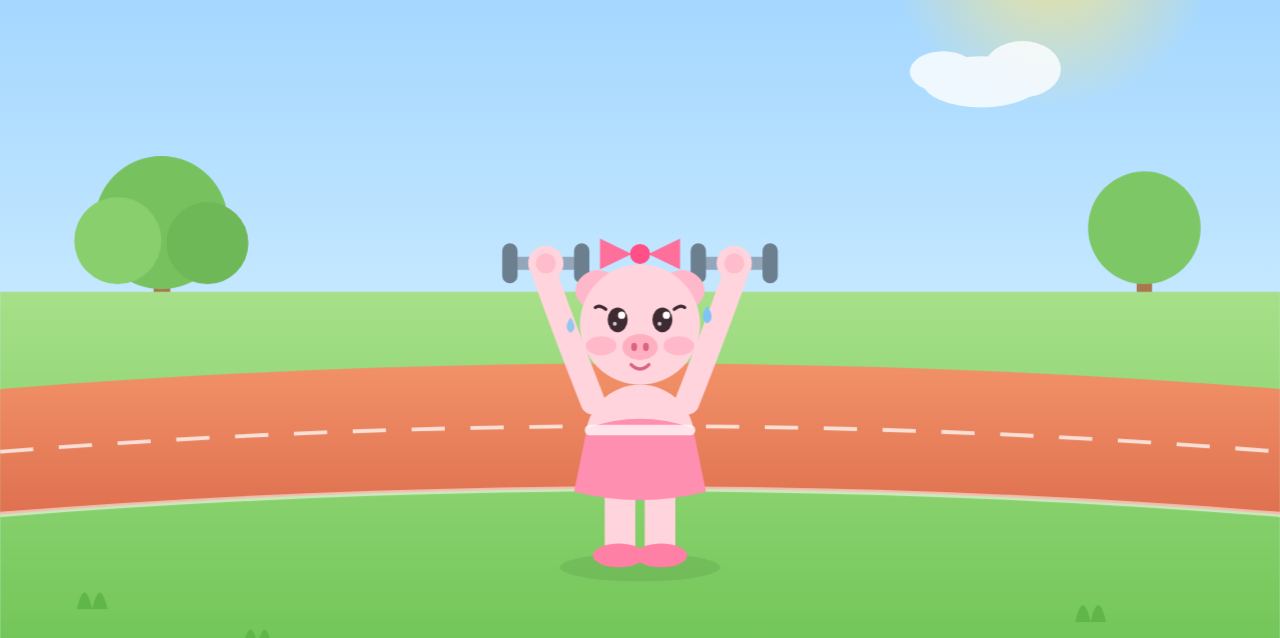
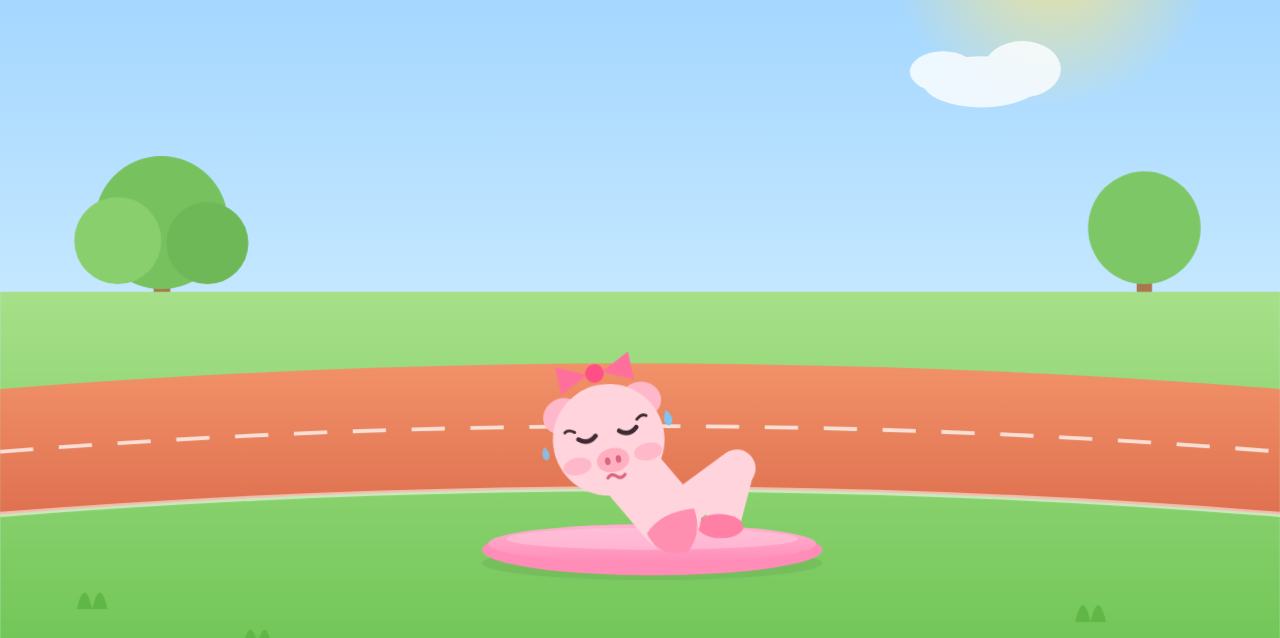
Before and after one commit to NebulaPrime/NebulaPrime.github.io, a plain HTML site: page index.html in a window 1280 px wide. Shown: the part 162-800 px from the top of the page. Drawn offline with Linux system fonts and the light colour scheme.

Commit message:
abs workout on mat

```diff
--- a/index.html
+++ b/index.html
@@ -33,10 +33,11 @@
     z-index:2;
   }
 
-  .pig{animation:lift 1.7s ease-in-out infinite}
-  @keyframes lift{
-    0%,100%{transform:translateY(0)}
-    50%{transform:translateY(-7px)}
+  /* 仰卧起坐：上身绕臀点起来又躺下 */
+  .crunch{transform-origin:16px -32px;animation:crunch 2.2s ease-in-out infinite}
+  @keyframes crunch{
+    0%,100%{transform:rotate(10deg)}
+    50%{transform:rotate(-4deg)}
   }
   .cloud{animation:drift 26s linear infinite}
   @keyframes drift{
@@ -69,16 +70,17 @@
       <stop offset="0%" stop-color="#ffe680" stop-opacity=".9"/>
       <stop offset="100%" stop-color="#ffe680" stop-opacity="0"/>
     </radialGradient>
+    <linearGradient id="mat" x1="0" y1="0" x2="0" y2="1">
+      <stop offset="0%" stop-color="#ffb3d1"/>
+      <stop offset="100%" stop-color="#ff8db8"/>
+    </linearGradient>
   </defs>
 
-  <!-- 天空 -->
   <rect width="1000" height="700" fill="url(#sky)"/>
 
-  <!-- 太阳 -->
   <circle cx="822" cy="118" r="130" fill="url(#sunGlow)"/>
   <circle cx="822" cy="118" r="46" fill="#ffd93d"/>
 
-  <!-- 云 -->
   <g class="cloud" fill="#ffffff" opacity=".95">
     <ellipse cx="196" cy="132" rx="54" ry="26"/>
     <ellipse cx="236" cy="120" rx="39" ry="31"/>
@@ -90,7 +92,6 @@
     <ellipse cx="712" cy="220" rx="26" ry="16"/>
   </g>
 
-  <!-- 远处树 -->
   <g>
     <rect x="120" y="352" width="13" height="66" fill="#a8764f"/>
     <circle cx="126" cy="338" r="52" fill="#77c25f"/>
@@ -100,16 +101,13 @@
     <circle cx="894" cy="342" r="44" fill="#7ec766"/>
   </g>
 
-  <!-- 草地 -->
   <rect y="392" width="1000" height="308" fill="url(#grass)"/>
 
-  <!-- 跑道 -->
   <path d="M0 468 Q 500 428 1000 468 L1000 566 Q 500 526 0 566 Z" fill="url(#track)"/>
   <path d="M0 517 Q 500 477 1000 517" stroke="#ffffff" stroke-width="3"
         stroke-dasharray="26 20" fill="none" opacity=".75"/>
   <path d="M0 566 Q 500 526 1000 566" stroke="#ffffff" stroke-width="4" fill="none" opacity=".55"/>
 
-  <!-- 近景小草 -->
   <g fill="#5cb443" opacity=".85">
     <path d="M60 640 q6 -26 12 0 q6 -26 12 0z"/>
     <path d="M190 668 q6 -24 11 0 q6 -24 11 0z"/>
@@ -117,51 +115,39 @@
     <path d="M930 682 q6 -22 11 0 q6 -22 11 0z"/>
   </g>
 
-  <!-- 小猪：女生、双手横握哑铃 -->
-  <g transform="translate(500 600) scale(0.92)">
+  <!-- 小猪：瑜伽垫上做仰卧起坐 -->
+  <g transform="translate(500 604) scale(0.95)">
   <g class="pig">
-    <ellipse cx="0" cy="8" rx="68" ry="12" fill="#4a7a3a" opacity=".18"/>
+    <ellipse cx="10" cy="0" rx="140" ry="14" fill="#4a7a3a" opacity=".16"/>
 
-    <!-- 腿 -->
-    <path d="M-17 -56 L-17 -6" stroke="#ffd4dd" stroke-width="26" stroke-linecap="round"/>
-    <path d="M17 -56 L17 -6" stroke="#ffd4dd" stroke-width="26" stroke-linecap="round"/>
-    <!-- 小鞋 -->
-    <ellipse cx="-18" cy="-2" rx="22" ry="10" fill="#ff7fa5"/>
-    <ellipse cx="18" cy="-2" rx="22" ry="10" fill="#ff7fa5"/>
+    <!-- 瑜伽垫 -->
+    <ellipse cx="10" cy="-11" rx="140" ry="21" fill="#ff8db8"/>
+    <ellipse cx="10" cy="-16" rx="135" ry="16" fill="url(#mat)"/>
+    <ellipse cx="10" cy="-20" rx="120" ry="9" fill="#ffd0e2" opacity=".5"/>
 
-    <!-- 身体 -->
-    <ellipse cx="0" cy="-102" rx="46" ry="45" fill="#ffd4dd"/>
-    <!-- 小裙子 -->
-    <path d="M-45 -110 q45 -16 90 0 l11 54 q-56 14 -112 0 z" fill="#ff8fb0"/>
-    <rect x="-47" y="-113" width="94" height="9" rx="4.5" fill="#ffffff" opacity=".75"/>
+    <g class="crunch">
+      <!-- 腿：大腿向斜上、小腿踩地，膝盖在身体前方 -->
+      <path d="M22 -36 L 78 -80" stroke="#ffd4dd" stroke-width="31"
+            stroke-linecap="round" fill="none"/>
+      <path d="M78 -80 L 68 -36" stroke="#ffd4dd" stroke-width="29"
+            stroke-linecap="round" fill="none"/>
+      <ellipse cx="66" cy="-32" rx="19" ry="10" fill="#ff7fa5"/>
 
-    <!-- 手臂：向两侧斜上举 -->
-    <path d="M-40 -132 Q -62 -188 -80 -238" stroke="#ffd4dd" stroke-width="21"
+      <!-- 躯干：从臀部向左上抬起 -->
+      <path d="M24 -38 L -16 -82" stroke="#ffd4dd" stroke-width="52"
             stroke-linecap="round" fill="none"/>
-    <path d="M40 -132 Q 62 -188 80 -238" stroke="#ffd4dd" stroke-width="21"
+      <!-- 运动短裤 -->
+      <path d="M44 -46 q-28 4 -38 22 q10 20 34 14 q12 -16 4 -36z" fill="#ff8fb0"/>
+
+      <!-- 抱头的手臂 -->
+      <path d="M-18 -78 Q -38 -102 -42 -118" stroke="#ffd4dd" stroke-width="17"
             stroke-linecap="round" fill="none"/>
 
-    <!-- 左哑铃：横杆，手握中间 -->
-    <g transform="translate(-80 -250)">
-      <rect x="-30" y="-5.5" width="60" height="11" rx="5.5" fill="#93a7bb"/>
-      <rect x="-37" y="-17" width="13" height="34" rx="6.5" fill="#6b7f8f"/>
-      <rect x="24" y="-17" width="13" height="34" rx="6.5" fill="#6b7f8f"/>
-      <circle cx="0" cy="0" r="15" fill="#ffd4dd"/>
-      <circle cx="0" cy="0" r="8.5" fill="#ffbccb"/>
-    </g>
-    <!-- 右哑铃 -->
-    <g transform="translate(80 -250)">
-      <rect x="-30" y="-5.5" width="60" height="11" rx="5.5" fill="#93a7bb"/>
-      <rect x="-37" y="-17" width="13" height="34" rx="6.5" fill="#6b7f8f"/>
-      <rect x="24" y="-17" width="13" height="34" rx="6.5" fill="#6b7f8f"/>
-      <circle cx="0" cy="0" r="15" fill="#ffd4dd"/>
-      <circle cx="0" cy="0" r="8.5" fill="#ffbccb"/>
-    </g>
-
       <!-- 头 -->
-    <g transform="translate(0 -198)">
+      <g transform="translate(-28 -100) rotate(-14)">
+        <g transform="scale(0.9)">
           <!-- 蝴蝶结 -->
-      <g transform="translate(0 -60)">
+          <g transform="translate(0 -62)">
             <path d="M-7 0 l-27 -13 v26 z" fill="#ff6f9c"/>
             <path d="M7 0 l27 -13 v26 z" fill="#ff6f9c"/>
             <circle cx="0" cy="0" r="8.5" fill="#ff4f86"/>
@@ -178,34 +164,34 @@
           <ellipse cx="-33" cy="18" rx="13" ry="8" fill="#ff9eb5" opacity=".5"/>
           <ellipse cx="33" cy="18" rx="13" ry="8" fill="#ff9eb5" opacity=".5"/>
 
-      <!-- 眼睛（大眼 + 高光 + 睫毛） -->
+          <!-- 眼睛（用力眯起来） -->
           <g>
-        <ellipse cx="-19" cy="-4" rx="8.5" ry="10.5" fill="#3e2a33"/>
-        <circle cx="-15.6" cy="-8" r="3.1" fill="#fff"/>
-        <circle cx="-21.4" cy="-0.6" r="1.7" fill="#fff" opacity=".75"/>
+            <path d="M-27 -6 q8 7 16 0" stroke="#3e2a33" stroke-width="4.2"
+                  fill="none" stroke-linecap="round"/>
             <path d="M-29 -13 q-5.5 -4.5 -9 -1.5" stroke="#3e2a33" stroke-width="2.6"
                   fill="none" stroke-linecap="round"/>
           </g>
           <g>
-        <ellipse cx="19" cy="-4" rx="8.5" ry="10.5" fill="#3e2a33"/>
-        <circle cx="22.4" cy="-8" r="3.1" fill="#fff"/>
-        <circle cx="16.6" cy="-0.6" r="1.7" fill="#fff" opacity=".75"/>
+            <path d="M11 -6 q8 7 16 0" stroke="#3e2a33" stroke-width="4.2"
+                  fill="none" stroke-linecap="round"/>
             <path d="M29 -13 q5.5 -4.5 9 -1.5" stroke="#3e2a33" stroke-width="2.6"
                   fill="none" stroke-linecap="round"/>
           </g>
 
-      <!-- 鼻子（比之前小一点） -->
+          <!-- 鼻子 -->
           <ellipse cx="0" cy="19" rx="15" ry="11" fill="#ffb0c0"/>
           <ellipse cx="-5" cy="19" rx="2.5" ry="3.5" fill="#d9657f"/>
           <ellipse cx="5" cy="19" rx="2.5" ry="3.5" fill="#d9657f"/>
 
-      <!-- 小嘴 -->
-      <path d="M-7.5 34 q7.5 7.5 15 0" stroke="#d9657f" stroke-width="2.9"
+          <!-- 小嘴（用力咬牙） -->
+          <path d="M-8 34 q4 -4 8 0 q4 4 8 0" stroke="#d9657f" stroke-width="2.9"
                 fill="none" stroke-linecap="round"/>
 
           <!-- 汗珠 -->
           <path d="M57 -16 q-7.5 11 0 15 q7.5 -4 0 -15z" fill="#7fc4f5"/>
           <path d="M-59 -6 q-6.5 9 0 13 q6.5 -4 0 -13z" fill="#7fc4f5" opacity=".85"/>
+        </g>
+      </g>
     </g>
   </g>
   </g>
```
Lines whose indentation alone changed are shown as unchanged.
